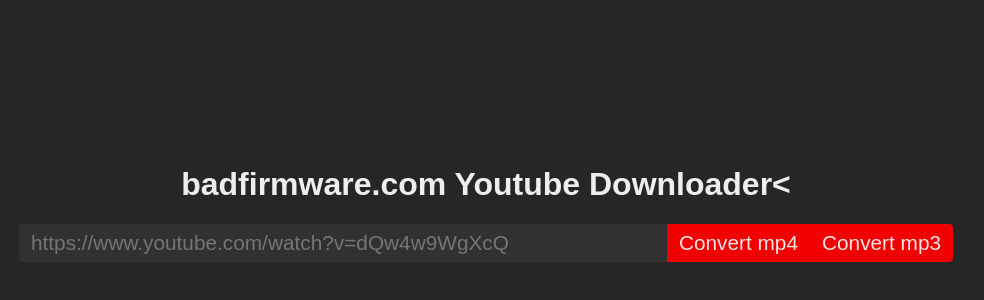
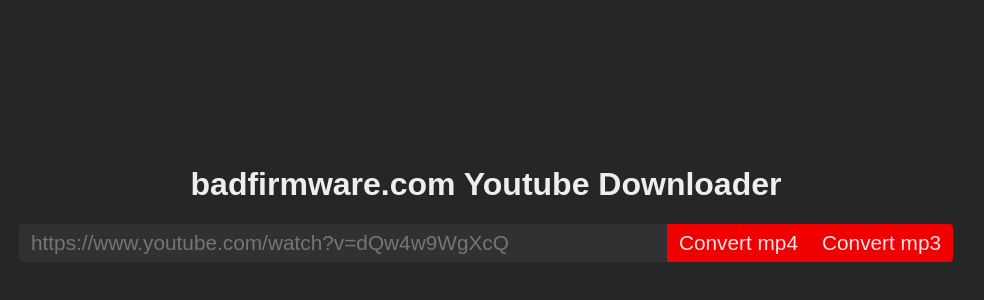
Before and after one commit to BR88C/youtube.badfirmware.com, a website: page site/index.ejs in a window 1280 px wide. Shown: the part 74-374 px from the top of the page, without its empty margins (154-1138 px from the left). Drawn offline with nearby package versions, Linux system fonts and the light colour scheme; files that its build step writes are made by us from their sources.

Commit message:
Update index.ejs

```diff
--- a/site/index.ejs
+++ b/site/index.ejs
@@ -14,7 +14,7 @@
     <input type="hidden" id="serverURL" value=<%= config.serverURL %>>
     <input type="hidden" id="placeholderURL" value=<%= config.placeholderURL %>>
 
-    <h1 class="heading"><%= config.message %><</h1>
+    <h1 class="heading"><%= config.message %></h1>
     <input class="URL-input" placeholder=<%= config.placeholderURL %>><button class="convert-button" id="mp4">Convert mp4</button><button class="convert-button" id='mp3'>Convert mp3</button>
     <script src='script.js'></script>
 
```
